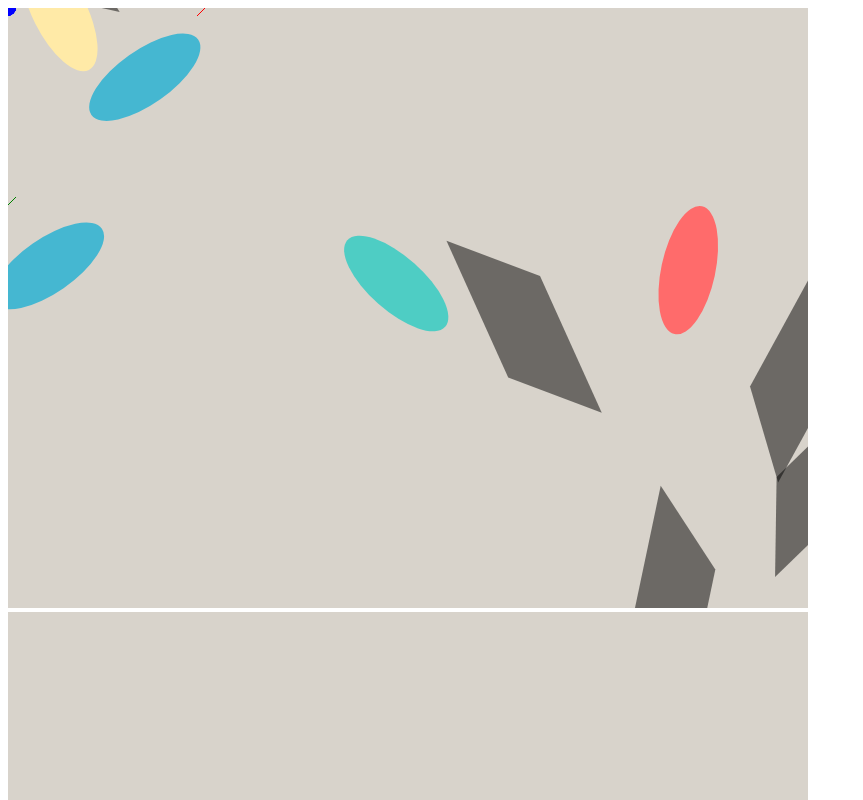
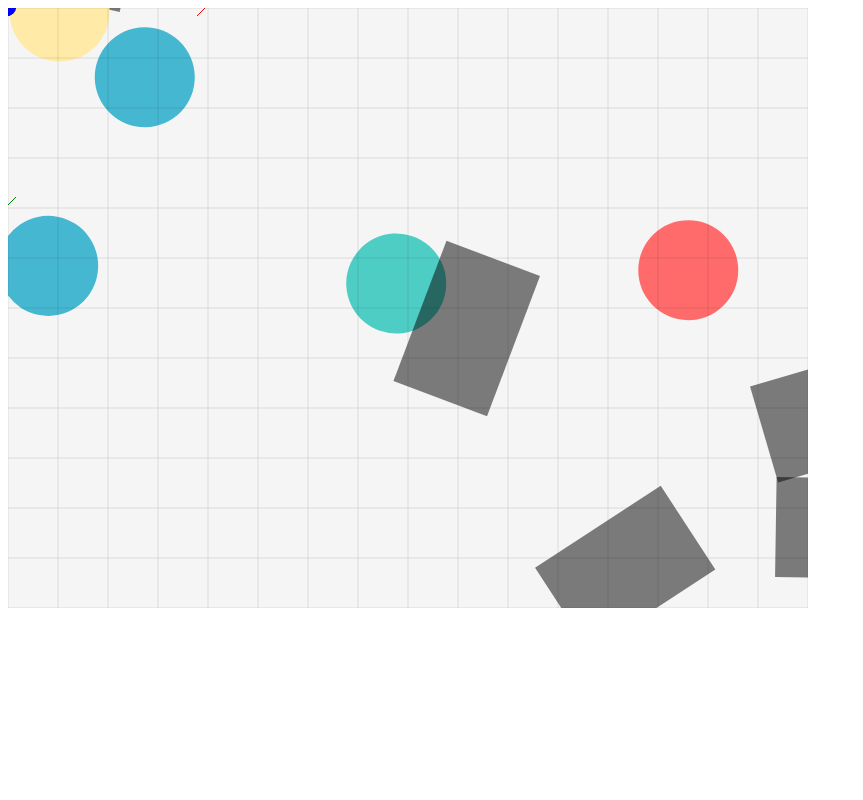
Before and after one commit to zingxy/scene-graph, a website built with Vite: page index.html in a window 1280 px wide. Shown: the top 800 px of the page, without its empty margins (0-863 px from the left). Built offline with nearby package versions, Linux system fonts and the light colour scheme.

Commit message:
feat: 实现Grid

```diff
--- a/index.html
+++ b/index.html
@@ -8,7 +8,6 @@
   </head>
   <body>
     <canvas id="canvas"></canvas>
-    <canvas id="minimap"></canvas>
     <script type="module" src="/src/main.js"></script>
   </body>
 </html>
--- a/src/main.js
+++ b/src/main.js
@@ -37,7 +37,6 @@ world.selectTool.on('selection:changed', (selectBox) => {
 Array.from({ length: 10 }).forEach((_, i) => {
   const smallCircle = Math.random() < 0.5 ? new Circle(50) : new Rect(100, 150);
   smallCircle.rotation = Math.random() * 2 * Math.PI;
-  smallCircle.skewX = Math.PI / 4;
   smallCircle.fill = getRandomColor();
   smallCircle.x = Math.random() * canvas.width;
   smallCircle.y = Math.random() * canvas.height;
--- /dev/null
+++ b/src/scene/Grid.js
@@ -0,0 +1,33 @@
+// TODO将其实现为一个Rect
+class Grid {
+  constructor(world) {
+    this.world = world;
+  }
+
+  renderGrid(ctx) {
+    const { minX, minY, maxX, maxY } = this.world.camera.getWorldBounds();
+    ctx.strokeStyle = 'rgba(0, 0, 0, 0.1)';
+    ctx.lineWidth = 1;
+    {
+      let start = minX - (minX % 50);
+      let end = maxX + (50 - (maxX % 50));
+      for (let x = start; x <= end; x += 50) {
+        ctx.beginPath();
+        ctx.moveTo(x, minY);
+        ctx.lineTo(x, maxY);
+        ctx.stroke();
+      }
+    }
+    {
+      let start = minY - (minY % 50);
+      let end = maxY + (50 - (maxY % 50));
+      for (let y = start; y <= end; y += 50) {
+        ctx.beginPath();
+        ctx.moveTo(minX, y);
+        ctx.lineTo(maxX, y);
+        ctx.stroke();
+      }
+    }
+  }
+}
+export default Grid;
--- a/src/scene/World.js
+++ b/src/scene/World.js
@@ -4,6 +4,7 @@ import { Container, Shape } from './DisplayObject.js';
 import { drawCoordinateSystem, logger } from './utils.js';
 import RBush from 'rbush';
 import SelectBox from './selectedBox.js';
+import Grid from './Grid.js';
 
 export class SceneGraph {
   constructor(canvas) {
@@ -15,6 +16,7 @@ export class SceneGraph {
     this.selectTool = new SelectBox(this);
     this.stage.addChild(this.selectTool);
     this.rtree = new RBush();
+    this.grid = new Grid(this);
     this.init();
     this.dirtyBounds = null;
   }
@@ -464,6 +466,7 @@ export class SceneGraph {
     */
 
     this.renderSceneGraphWithTransform(this.stage);
+    this.grid.renderGrid(this.ctx);
     this.ctx.restore();
     // this.renderAnchors(this.stage);
     // this.renderBounds(this.stage);
--- a/src/style.css
+++ b/src/style.css
@@ -1,5 +1,5 @@
 canvas {
-  background-color: hsl(37, 14%, 82%);
+  background-color: #f5f5f5;
   width: 800px;
   height: 600px;
 }
```
